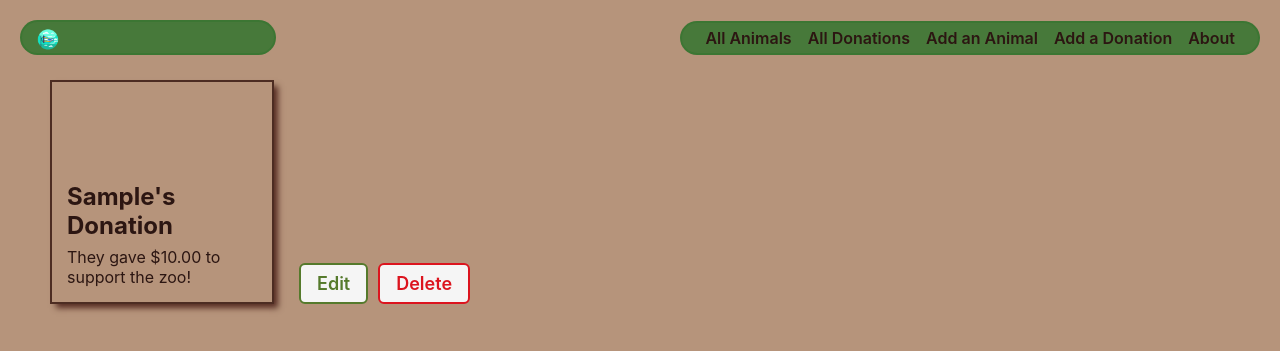
After one commit to mellygriffin/django-crud-app-lab, a Django app: page /donations/1/ in a window 1280 px wide. The commit adds this page. Shown: the top 351 px of the page. Run offline with Django 5.2, Linux system fonts and the light colour scheme; tables that the repository leaves empty hold one stand-in row (values such as "Sample post").

Commit message:
Full CRUD for donations

```diff
--- a/my_zoo_app/admin.py
+++ b/my_zoo_app/admin.py
@@ -1,6 +1,7 @@
 from django.contrib import admin
-from .models import Animal, Conservation
+from .models import Animal, Conservation, Donation
 
 # Register your models here.
 admin.site.register(Animal)
 admin.site.register(Conservation)
+admin.site.register(Donation)
--- a/my_zoo_app/models.py
+++ b/my_zoo_app/models.py
@@ -9,6 +9,16 @@
 )
 
 # Create your models here.
+class Donation(models.Model):
+    donor = models.CharField(max_length=50)
+    amount = models.DecimalField(max_digits=10, decimal_places=2)
+
+    def __str__(self):
+        return self.donor
+
+    def get_absolute_url(self):
+        return reverse('donation-detail', kwargs={'pk': self.id})
+
 class Animal(models.Model):
     name = models.CharField(max_length=100)
     species = models.CharField(max_length=100)
--- /dev/null
+++ b/my_zoo_app/static/css/donations/donation-detail.css
@@ -0,0 +1,52 @@
+main {
+    display: flex;
+    align-items: flex-end;
+    justify-content: flex-start;
+    min-height: auto;
+  }
+
+  .card {
+    width: 224px;
+    height: 224px;
+    margin: 25px 25px 15px 40px;
+    border: solid 2px;
+    box-shadow: var(--card-box-shadow);
+    position: relative;
+  }
+
+  .card-bg {
+    opacity: 0.4;
+    position: absolute;
+    display: inline-flex;
+    top: 0;
+    left: 0;
+    width: 100%;
+    height: 100%;
+  }
+
+  .card-content {
+    padding: 15px;
+    height: 100%;
+    width: 100%;
+    display: flex;
+    align-items: flex-end;
+    justify-content: flex-end;
+    flex-direction: column;
+    color: var(--text-color);
+  }
+
+  .btn {
+    margin-bottom: 15px;
+  }
+
+  .card h2 {
+    margin: 7px 0;
+    font-size: var(--font-xl);
+    z-index: 1;
+  }
+
+  .card p {
+    margin: 0;
+    font-size: var(--font-reg);
+    z-index: 1;
+  }
--- a/my_zoo_app/templates/base.html
+++ b/my_zoo_app/templates/base.html
@@ -22,7 +22,9 @@
       <nav>
         <ul>
           <li><a href="{% url 'animal-index' %}">All Animals</a></li>
+          <li><a href="{% url 'donation-index' %}">All Donations</a></li>
           <li><a href="{% url 'animal-create' %}">Add an Animal</a></li>
+          <li><a href="{% url 'donation-create' %}">Add a Donation</a></li>
           <li><a href="{% url 'about' %}">About</a></li>
         </ul>
       </nav>
--- /dev/null
+++ b/my_zoo_app/templates/my_zoo_app/donation_detail.html
@@ -0,0 +1,18 @@
+{% extends 'base.html' %}
+{% load static %}
+{% block head %}
+<link rel="stylesheet" href="{% static 'css/donations/donation-detail.css' %}" />
+{% endblock %}
+{% block content %}
+
+<div class="card" style="border-color: {{ green }}">
+  <div class="card-bg" style="background-color: {{ green }}"></div>
+  <div class="card-content">
+    <h2>{{ donation.donor }}'s Donation</h2>
+    <p>They gave ${{ donation.amount }} to support the zoo!</p>
+  </div>
+</div>
+<a href="{% url 'donation-update' donation.id %}" class="btn warn">Edit</a>
+<a href="{% url 'donation-delete' donation.id %}" class="btn danger">Delete</a>
+
+{% endblock %}
--- a/my_zoo_app/urls.py
+++ b/my_zoo_app/urls.py
@@ -14,4 +14,9 @@ urlpatterns = [
         views.add_status,
         name='add-status'
     ),
+    path('donations/create/', views.DonationCreate.as_view(), name='donation-create'),
+    path('donations/<int:pk>/', views.DonationDetail.as_view(), name='donation-detail'),
+    path('donations/', views.DonationList.as_view(), name='donation-index'),
+    path('donations/<int:pk>/update/', views.DonationUpdate.as_view(), name='donation-update'),
+    path('donations/<int:pk>/delete', views.DonationDelete.as_view(), name='donation-delete'),
 ]
--- a/my_zoo_app/views.py
+++ b/my_zoo_app/views.py
@@ -1,6 +1,7 @@
 from django.shortcuts import render, redirect
 from django.views.generic.edit import CreateView, UpdateView, DeleteView
-from .models import Animal
+from django.views.generic import ListView, DetailView
+from .models import Animal, Donation
 from .forms import ConservationForm
 
 # Define the home view function
@@ -41,3 +42,21 @@ class AnimalUpdate(UpdateView):
 class AnimalDelete(DeleteView):
     model = Animal
     success_url = '/animals/'
+
+class DonationCreate(CreateView):
+    model = Donation
+    fields = '__all__'
+
+class DonationList(ListView):
+    model = Donation
+
+class DonationDetail(DetailView):
+    model = Donation
+
+class DonationUpdate(UpdateView):
+    model = Donation
+    fields = ['amount']
+
+class DonationDelete(DeleteView):
+    model = Donation
+    success_url = '/donations/'
```
Also changed, not shown: my_zoo_app/static/css/donations/donation-index.css (added, +64 -0 lines), my_zoo_app/templates/animals/detail.html (+6 -1 lines), my_zoo_app/templates/my_zoo_app/donation_confirm_delete.html (added, +17 -0 lines), my_zoo_app/templates/my_zoo_app/donation_form.html (added, +23 -0 lines), my_zoo_app/templates/my_zoo_app/donation_list.html (added, +27 -0 lines), my_zoo_app/migrations/0003_donation_alter_conservation_options_and_more.py (added), my_zoo_app/migrations/0004_rename_doner_donation_donor.py (added), my_zoo_app/static/images/donation.png (added), my_zoo_app/static/images/giving.png (added).
